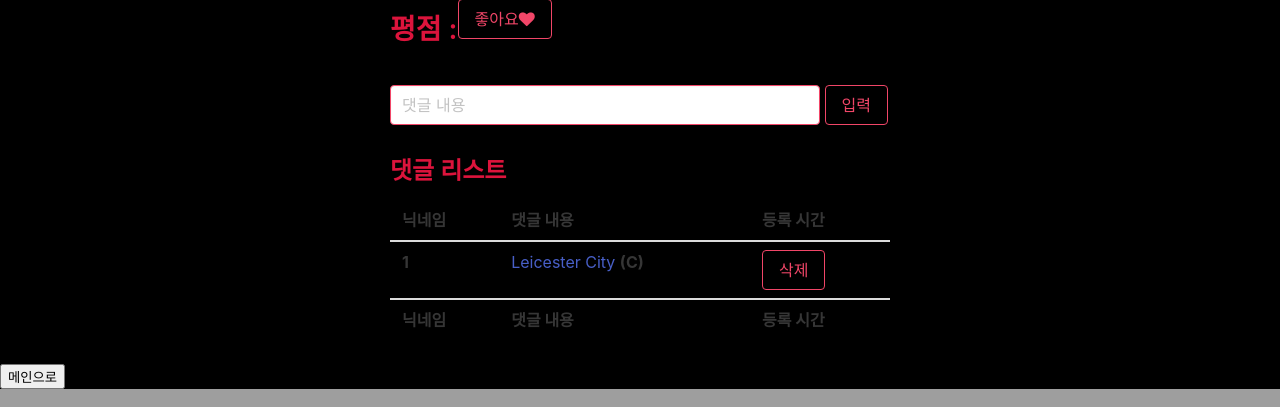
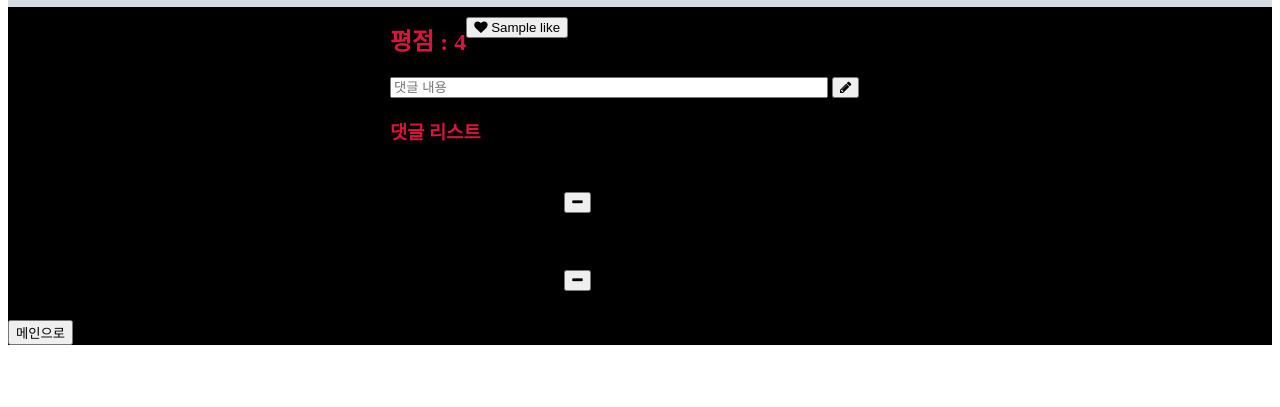
Before and after one commit to seanstainability/hanghae-1-13, a Flask app: page /detail/1 in a window 1280 px wide. Shown: the part 601-1008 px from the top of the page. Run offline with Flask 2, Linux system fonts and the light colour scheme; grey boxes marked "Sample" are stand-in pictures; a database or web service that is not in the repository returns one stand-in record (values such as "Sample title").

Commit message:
update try2
2nd try

```diff
--- a/app.py
+++ b/app.py
@@ -14,34 +14,47 @@
 
 # DB
 client = MongoClient('localhost', 27017)
+# client = MongoClient('mongodb://test:test@localhost', 27017)
 db = client.horror
 
 
 @app.route('/')
 def main():
-    token_receive = request.cookies.get('my_token')
+    token_receive = request.cookies.get('mytoken')
     print(token_receive)
     try:
         # 복호화
         payload = jwt.decode(token_receive, SECRET_KEY, algorithms=['HS256'])
         user_info = db.user.find_one({"user": payload['id']}, {"pw": 0})
-
         movies = list(db.movie.find({}).sort("like", -1).limit(30))
         doc = []
         for movie in movies:
-            id = (str(ObjectId(movie['_id'])))
-            doc.append({
-                '_id': id,
-                'title': movie['title'],
-                'img': movie['img'],
-                'url': movie['url'],
-                'like': movie['like'],
-                'like_by_me': False,
-            })
+            isLiked = db.like.find_one({'user_id': ObjectId(user_info['_id']), 'movie_id': movie['_id']})
+            if isLiked:
+                id = (str(ObjectId(movie['_id'])))
+                doc.append({
+                    '_id': id,
+                    'title': movie['title'],
+                    'img': str(movie['img']).split('?')[0],
+                    'url': movie['url'],
+                    'like': movie['like'],
+                    'like_by_me': True,
+                })
+            else:
+                id = (str(ObjectId(movie['_id'])))
+                doc.append({
+                    '_id': id,
+                    'title': movie['title'],
+                    'img': str(movie['img']).split('?')[0],
+                    'url': movie['url'],
+                    'like': movie['like'],
+                    'like_by_me': False,
+                })
         print(doc)
         user_id = str(user_info['_id'])
-        print(user_id)
-        return render_template("index.html", movies=doc, user_id=user_id)
+        user = user_info['user']
+        # print(user)
+        return render_template("index.html", movies=doc, user_id=user_id, user=user)
     except jwt.ExpiredSignatureError:
         return redirect(url_for("login", msg="로그인 시간이 만료되었습니다."))
     except AttributeError:
@@ -54,6 +67,7 @@
 def login():
     msg = request.args.get("msg")
     return render_template('login.html', msg=msg)
+
 
 @app.route('/register')
 def register():
@@ -114,6 +128,29 @@
     db.like.insert_one(doc)
     return jsonify({'msg': '좋아요 완료!', 'result': "success"})
 
+# ## 좋아요 API 역할을 하는 부분
+# @app.route('/liked', methods=['POST'])
+# def liked_movie():
+#     print('liked here')
+#     movie_id = request.form['movie_id']
+#     user_id = request.form['user_id']
+#
+#     try:
+#         target_movie = db.like.find_one({'movie_id': ObjectId(movie_id), 'user_id': ObjectId(user_id)})
+#         if target_movie is not None:
+#             isLiked = True
+#             # msg = '좋아요 업데이트 완료'
+#             # result = 'success'
+#         else:
+#             isLiked = False
+#             # msg = '좋아요 업데이트 중 문제가 발생했습니다.'
+#             # result = 'fail'
+#     except:
+#         pass
+#         # msg = '좋아요 업데이트 중 문제가 발생했습니다.'
+#         # result = 'fail'
+#         print('isLiked', isLiked)
+#     return render_template('index.html', isLiked=isLiked)
 
 ## 좋아요 취소 API 역할을 하는 부분
 @app.route('/unlike', methods=['POST'])
@@ -146,4 +183,4 @@
 
 
 if __name__ == '__main__':
-    app.run('0.0.0.0', port=5008, debug=True)
+    app.run('0.0.0.0', port=5000, debug=True)
--- a/templates/movie.html
+++ b/templates/movie.html
@@ -1,12 +1,11 @@
-<!doctype html>
-<html lang="ko">
+<!DOCTYPE html>
+<html lang="en">
 <head>
-    <meta charset="UTF-8">
-    <meta name="viewport"
-          content="width=device-width, user-scalable=no, initial-scale=1.0, maximum-scale=1.0, minimum-scale=1.0">
-    <meta http-equiv="X-UA-Compatible" content="ie=edge">
-    <title>Detail</title>
+    <meta charset="utf-8">
+    <meta name="viewport" content="width=device-width, initial-scale=1, shrink-to-fit=no">
+    <title>{{ movie.title }}</title>
     <link href="//maxcdn.bootstrapcdn.com/font-awesome/4.7.0/css/font-awesome.min.css" rel="stylesheet">
+    {#  폰트 어썸  #}
 
     <style>
         .wrap {
@@ -15,7 +14,7 @@
         }
 
         .hero-body {
-            background-image: url("https://movie-phinf.pstatic.net/20210512_139/1620799657168vGIqq_JPEG/movie_image.jpg");
+            background-image: url({{ movie.img }});
             background-size: 100%;
             height: 600px;
         }
@@ -44,9 +43,12 @@
 
     </style>
 
-    <script></script>
-    <!-- Bulma CSS 링크 -->
-    <link rel="stylesheet" href="https://cdn.jsdelivr.net/npm/bulma@0.9.1/css/bulma.min.css">
+    <script>
+        let movie = '{{ movie }}'
+        $(document).ready(function () {
+
+        })
+    </script>
 
 </head>
 <body>
@@ -56,58 +58,67 @@
         <div class="hero-body">
             <div class="detail">
                 <p class="title" style="color: black">
-                    movie_id, {{ movie_id }}
+                    {{ movie.title }}
                 </p>
                 <p class="subtitle" style="color: black">
-                    영화 장르
+                    {{ movie.desc }}
 
                 </p>
             </div>
         </div>
     </section>
     <div class="rate content">
-        <div><h2 style="color: crimson; margin-top: 15px;">평점 :</h2></div>
-        <div>
-            <button class="button is-danger is-outlined">좋아요 <i class="fa fa-heart" aria-hidden="true"></i>
-            </button>
+        <div class="score"><h2 style="color: crimson; margin-top: 15px;">평점 : {{ movie.rate }}</h2></div>
+        <div class="like" style="margin-top: 10px;">
+            <button class="button is-danger is-outlined is-rounded"><i class="fa fa-heart" aria-hidden="true"></i> {{ movie.like }}
+                {# 좋아요버튼 #}</button>
         </div>
     </div>
 
     <div class="reply content">
         <input class="input is-danger" type="text" placeholder="댓글 내용" style="width: 430px;">
-        <button class="button is-danger is-outlined">입력</button>
+        <button class="button is-danger is-outlined"><i class="fa fa-pencil" aria-hidden="true"></i></button>
+        {# 입력버튼 #}
 
         <h3 style="color: crimson;">댓글 리스트</h3>
         <table class="$table-foot-background-color table-cell-border">
-            <thead class="thead">
-            <tr>
-                <th>닉네임</th>
-                <th>댓글 내용</th>
-                <th>등록 시간</th>
-            </tr>
-            </thead>
-            <tfoot class="tfoot">
-            <tr>
-                <th>닉네임</th>
-                <th>댓글 내용</th>
-                <th>등록 시간</th>
-            </tr>
-            </tfoot>
+            <!--            <thead class="thead">-->
+            <!--            <tr>-->
+            <!--                <th>닉네임</th>-->
+            <!--                <th>댓글 내용</th>-->
+            <!--                <th>등록 시간</th>-->
+            <!--            </tr>-->
+            <!--            </thead>-->
+            <!--            <tfoot class="tfoot">-->
+            <!--            <tr>-->
+            <!--                <th>닉네임</th>-->
+            <!--                <th>댓글 내용</th>-->
+            <!--                <th>등록 시간</th>-->
+            <!--            </tr>-->
+            <!--            </tfoot>-->
             <tbody class="tbody">
             <tr>
-                <th>1</th>
-                <td><a href="https://en.wikipedia.org/wiki/Leicester_City_F.C." title="Leicester City F.C.">Leicester
-                    City</a> <strong>(C)</strong>
+                <th>김유진 <p>time</p></th>
+                <td>댓글 내용 어쩌구</td>
+                <td>
+                    <button class="button is-danger is-outlined"><i class="fa fa-minus" aria-hidden="true"></i></button>
+                    {# 삭제버튼 #}
                 </td>
+            </tr>
+            <tr>
+                <th>김동훈 <p>time</p></th>
+                <td>댓글 내용 어쩌구2</td>
                 <td>
-                    <button class="button is-danger is-outlined">삭제</button>
+                    <button class="button is-danger is-outlined"><i class="fa fa-minus" aria-hidden="true"></i></button>
+                    {# 삭제버튼 #}
                 </td>
             </tr>
             </tbody>
         </table>
     </div>
-    <button onclick='window.location.href = "/"'>메인으로</button>
+    <button class="button is-danger is-outlined" onclick='window.location.href = "/"'>메인으로</button>
 
 </div>
+
 </body>
 </html>
```
